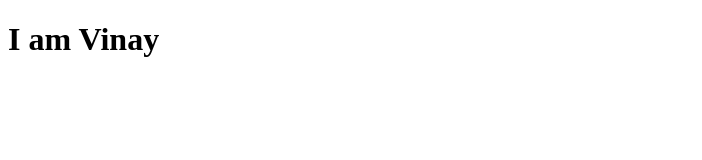
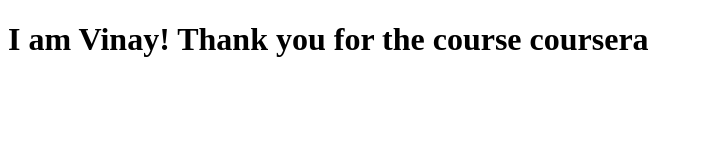
Before and after one commit to Vinay2599/Coursera-test, a plain HTML site: page site/index.html in a window 1280 px wide. Shown: the whole page, without its empty margins (0-702 px from the left). Drawn offline with Linux system fonts and the light colour scheme.

Commit message:
Small addition to the page.

```diff
--- a/site/index.html
+++ b/site/index.html
@@ -4,6 +4,6 @@
 	<title>hello coursera</title>
 </head>
 <body>
-<h1>I am Vinay</h1>
+<h1>I am Vinay! Thank you for the course coursera</h1>
 </body>
 </html>
```
